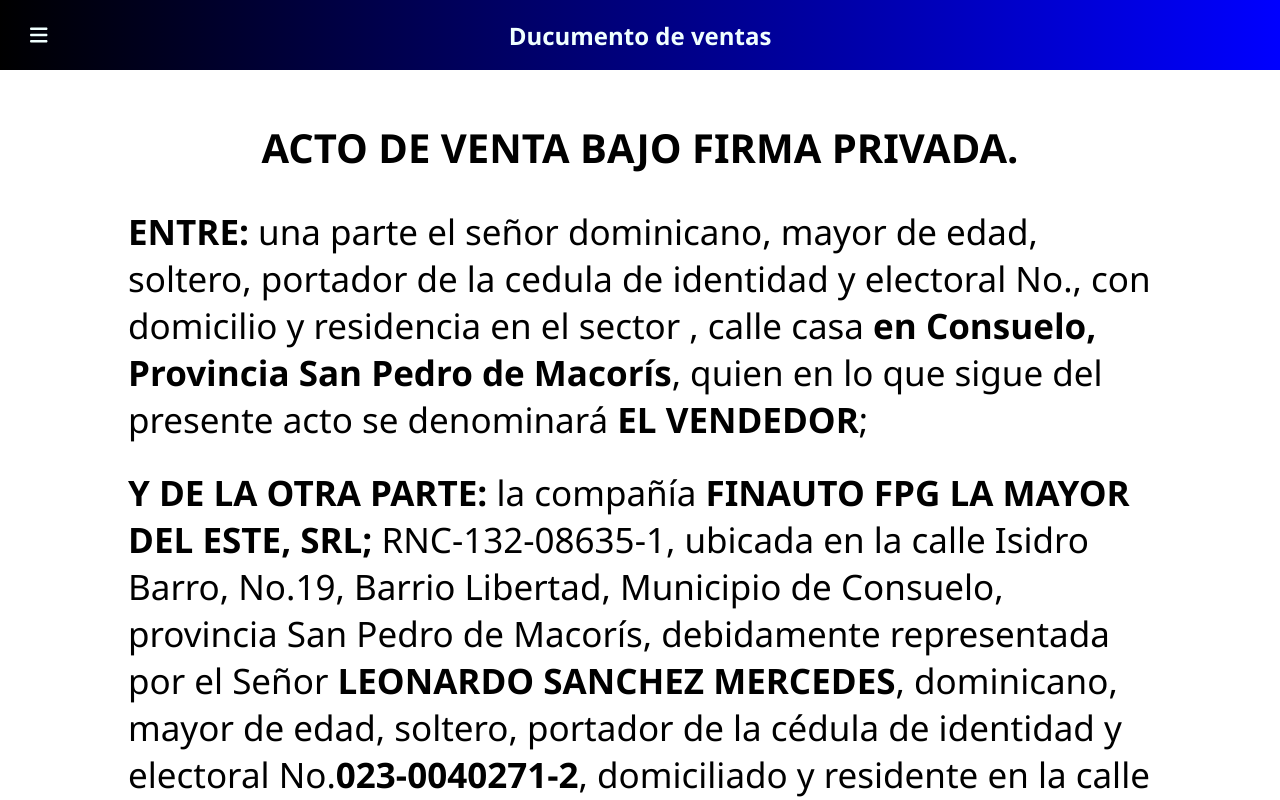
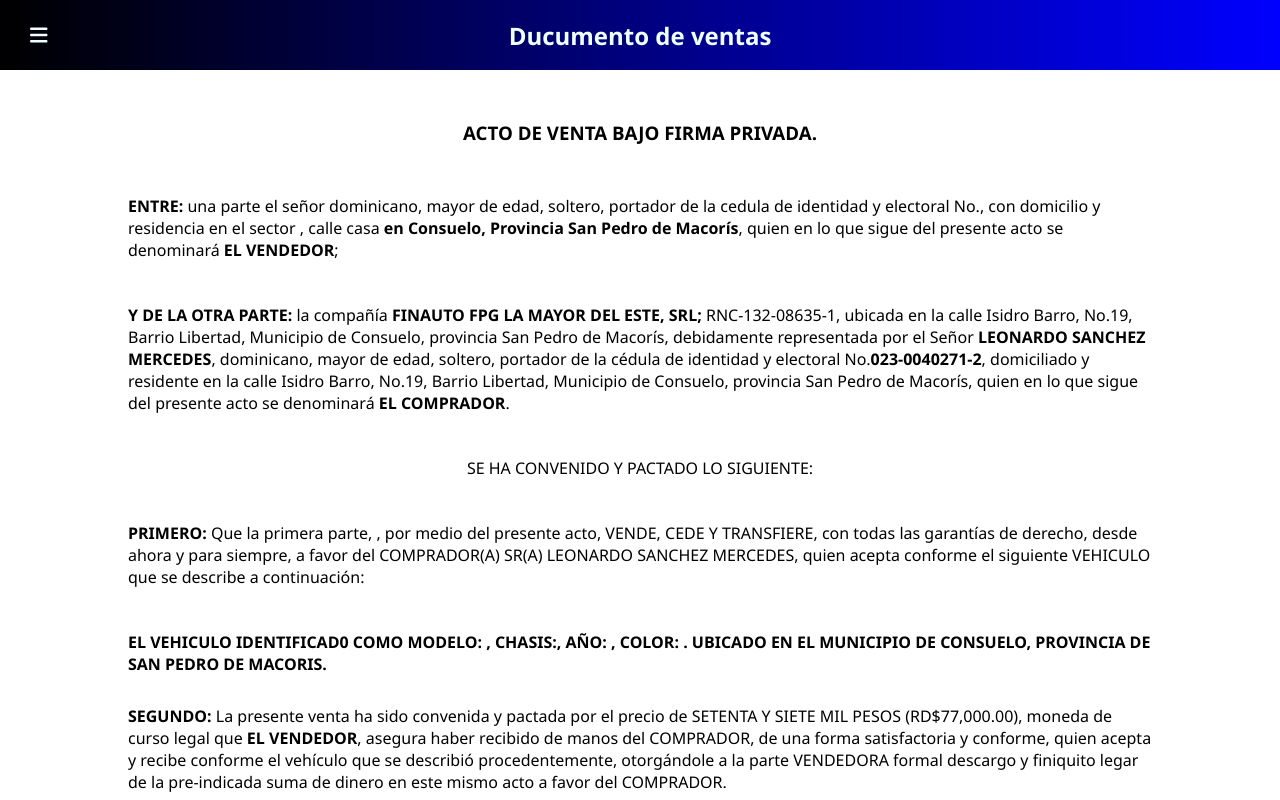
Before and after one commit to rokola18/Delear-App, a React (Create React App) app: page /despacho in a window 1280 px wide. Shown: the top 800 px of the page. Built offline with nearby package versions, Linux system fonts and the light colour scheme.

Commit message:
de nuevo

```diff
--- a/src/frontent/css/body.css
+++ b/src/frontent/css/body.css
@@ -85,10 +85,6 @@
     }
   }
 
-  .acto{
-    font-size: 40px;
-  }
-
-  .venta{
-    font-size: 35px;
-  }
+.venta{
+    margin-top: 30px;
+}
```
